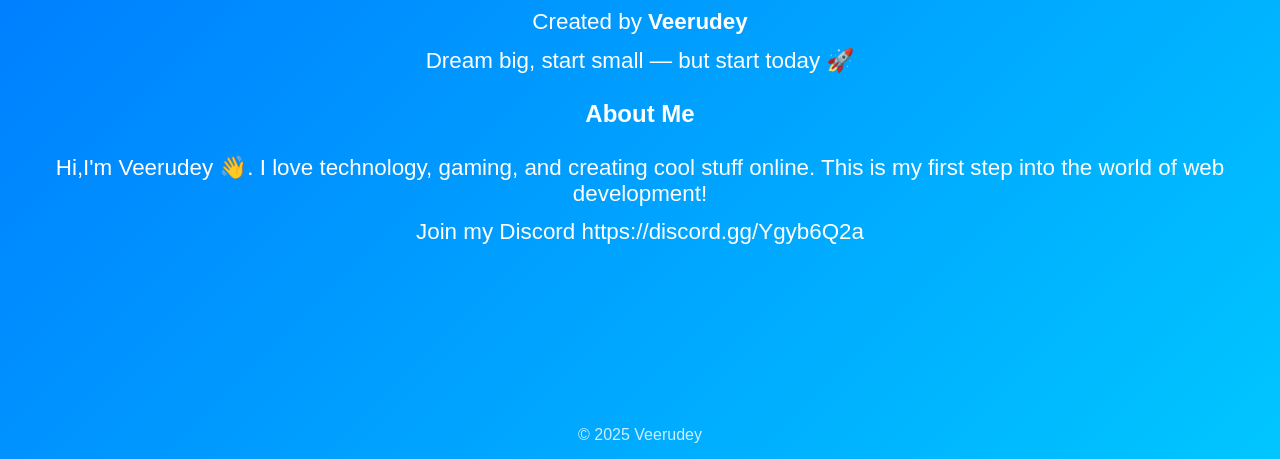
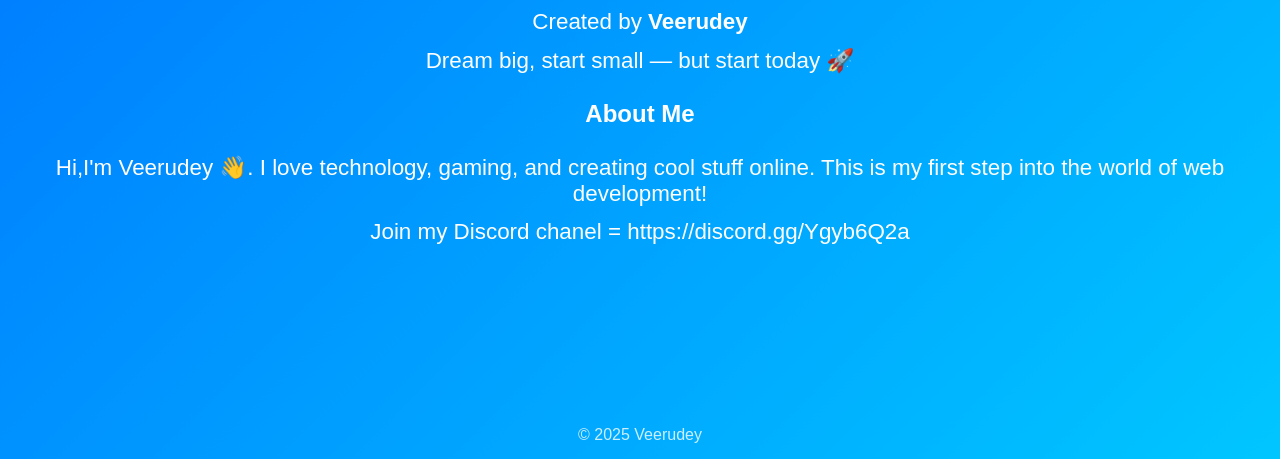
Before and after one commit to veerudey/veerudey.github.io, a plain HTML site: page index.html in a window 1280 px wide. Shown: the part 341-800 px from the top of the page. Drawn offline with Linux system fonts and the light colour scheme.

Commit message:
Update index.html

```diff
--- a/index.html
+++ b/index.html
@@ -48,7 +48,7 @@
   <h2>About Me</h2>
 <p>Hi,I'm Veerudey 👋. I love technology, gaming, and creating cool stuff online.
 This is my first step into the world of web development!</p>
-  <p>Join my Discord https://discord.gg/Ygyb6Q2a</p>
+  <p>Join my Discord chanel = https://discord.gg/Ygyb6Q2a</p>
   <div class="footer">© 2025 Veerudey</div>
 </body>
 </html>
```
